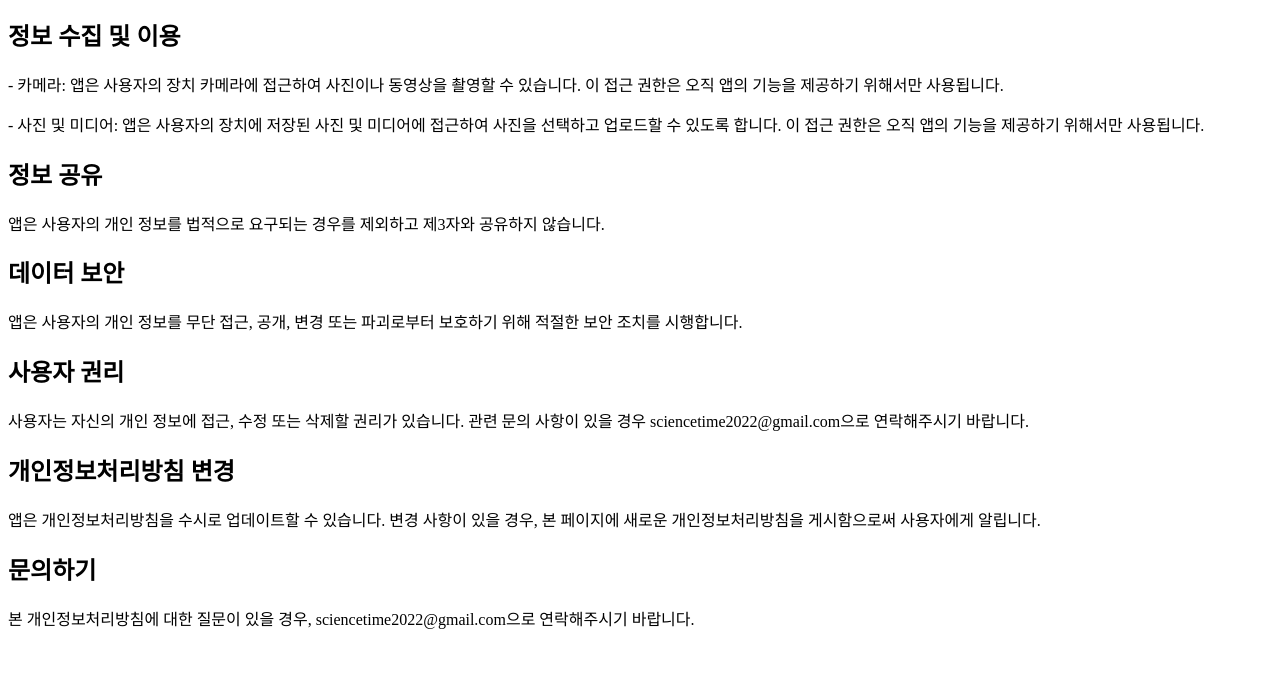
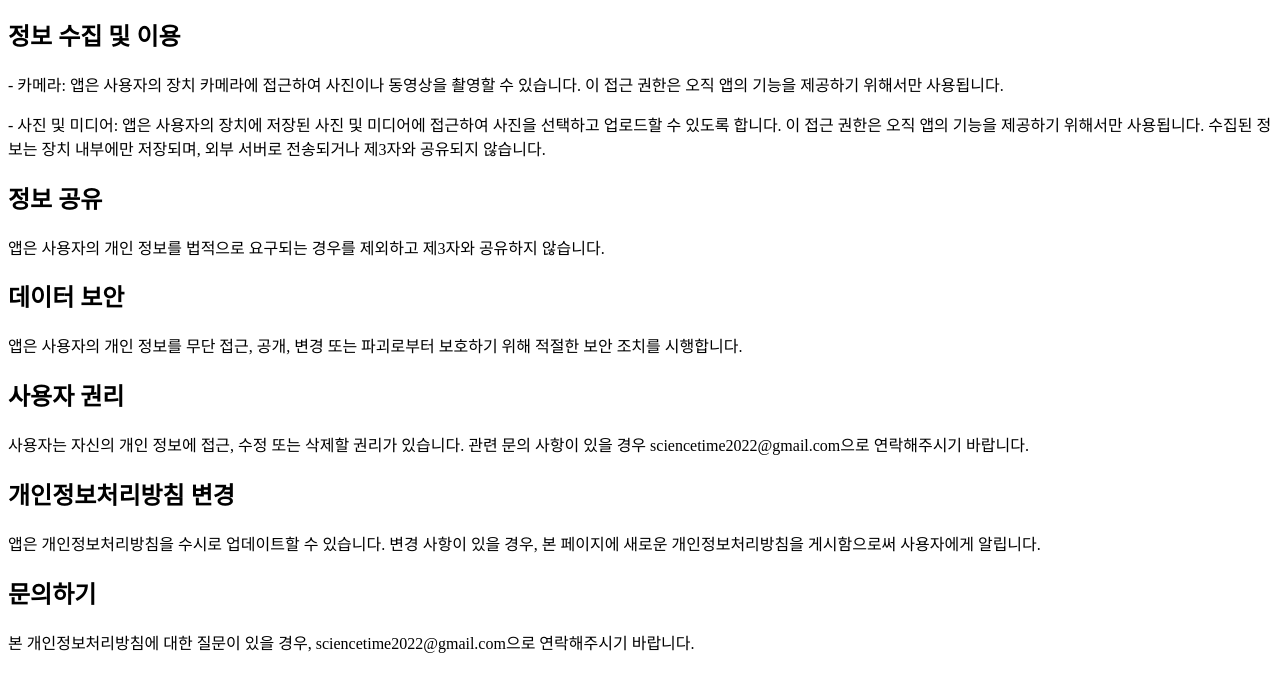
Before and after one commit to Jin-YJ/image-coding-bot-private-policy, a plain HTML site: page index.html in a window 1280 px wide. Shown: the part 116-800 px from the top of the page. Drawn offline with Linux system fonts and the light colour scheme.

Commit message:
Update index.html

```diff
--- a/index.html
+++ b/index.html
@@ -11,7 +11,7 @@
 
     <h2>정보 수집 및 이용</h2>
     <p>- 카메라: 앱은 사용자의 장치 카메라에 접근하여 사진이나 동영상을 촬영할 수 있습니다. 이 접근 권한은 오직 앱의 기능을 제공하기 위해서만 사용됩니다.</p>
-    <p>- 사진 및 미디어: 앱은 사용자의 장치에 저장된 사진 및 미디어에 접근하여 사진을 선택하고 업로드할 수 있도록 합니다. 이 접근 권한은 오직 앱의 기능을 제공하기 위해서만 사용됩니다.</p>
+    <p>- 사진 및 미디어: 앱은 사용자의 장치에 저장된 사진 및 미디어에 접근하여 사진을 선택하고 업로드할 수 있도록 합니다. 이 접근 권한은 오직 앱의 기능을 제공하기 위해서만 사용됩니다. 수집된 정보는 장치 내부에만 저장되며, 외부 서버로 전송되거나 제3자와 공유되지 않습니다.</p>
 
     <h2>정보 공유</h2>
     <p>앱은 사용자의 개인 정보를 법적으로 요구되는 경우를 제외하고 제3자와 공유하지 않습니다.</p>
```
